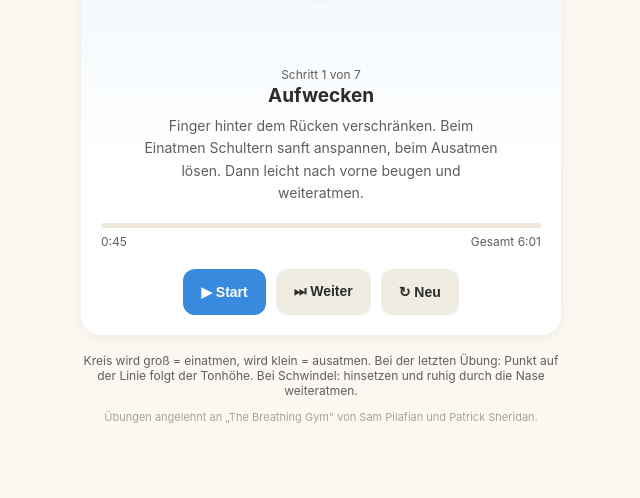
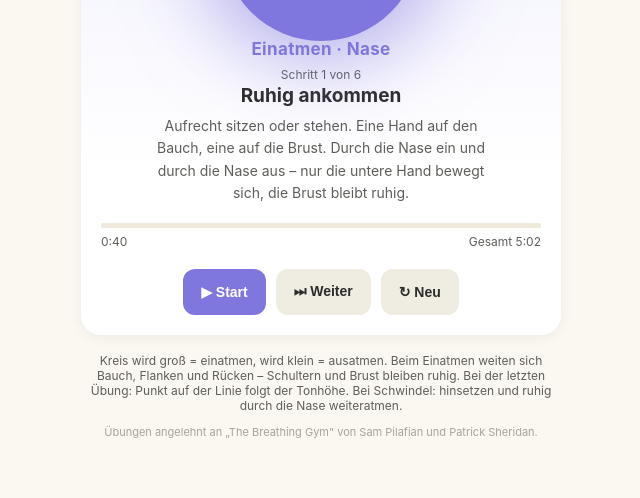
Before and after one commit to jonaswinterhalter-oss/Atem-Routine1, a plain HTML site: page index.html in a window 1280 px wide. Shown: the part 303-801 px from the top of the page, without its empty margins (319-959 px from the left). Drawn offline with Linux system fonts and the light colour scheme.

Commit message:
Update index.html

```diff
--- a/index.html
+++ b/index.html
@@ -144,8 +144,8 @@
         </div>
       </div>
       <p class="phaseWord" id="phaseWord">&nbsp;</p>
-      <p class="counter" id="stepCounter">Schritt 1 von 7</p>
-      <p class="name" id="stepName">Aufwecken</p>
+      <p class="counter" id="stepCounter">Schritt 1 von 6</p>
+      <p class="name" id="stepName">Ruhig ankommen</p>
       <p class="instr" id="stepInstr"></p>
       <div class="prepOverlay" id="prepOverlay">
         <div class="prepIcon" id="prepIcon">⏳</div>
@@ -158,7 +158,7 @@
       </div>
     </div>
     <div class="bar-track"><div class="bar-fill" id="stepFill"></div></div>
-    <div class="times"><span id="stepTimeLeft">0:45</span><span id="totalTime">Gesamt 6:01</span></div>
+    <div class="times"><span id="stepTimeLeft">0:40</span><span id="totalTime">Gesamt 5:02</span></div>
     <div class="controls">
       <button id="playBtn">▶ Start</button>
       <button class="secondary" id="skipBtn">⏭ Weiter</button>
@@ -166,18 +166,17 @@
     </div>
   </div>
 
-  <p class="tip">Kreis wird groß = einatmen, wird klein = ausatmen. Bei der letzten Übung: Punkt auf der Linie folgt der Tonhöhe. Bei Schwindel: hinsetzen und ruhig durch die Nase weiteratmen.</p>
+  <p class="tip">Kreis wird groß = einatmen, wird klein = ausatmen. Beim Einatmen weiten sich Bauch, Flanken und Rücken – Schultern und Brust bleiben ruhig. Bei der letzten Übung: Punkt auf der Linie folgt der Tonhöhe. Bei Schwindel: hinsetzen und ruhig durch die Nase weiteratmen.</p>
   <p class="credit">Übungen angelehnt an „The Breathing Gym" von Sam Pilafian und Patrick Sheridan.</p>
 </div>
 
 <script>
 const steps=[
-{name:"Aufwecken",instr:"Finger hinter dem Rücken verschränken. Beim Einatmen Schultern sanft anspannen, beim Ausatmen lösen. Dann leicht nach vorne beugen und weiteratmen.",dur:45,emoji:"🙆",color:"#378add",tint:"#e6f1fb",mode:"idle"},
-{name:"Spannung loslassen",instr:"Tief einatmen, dann beim Ausatmen laut und locker seufzen. Mehrmals wiederholen.",dur:33,emoji:"💨",color:"#1d9e75",tint:"#e1f5ee",mode:"pacer",inhale:5,exhale:6},
-{name:"Ruhiger Luftstrom",instr:"Arme seitlich hoch beim Einatmen, runter beim Ausatmen. Die Luft fließt die ganze Zeit gleichmäßig, nie gepresst.",dur:84,emoji:"↕️",color:"#639922",tint:"#eaf3de",mode:"pacer",inhale:7,exhale:7},
-{name:"Papierflieger pusten",instr:"Kurz und locker einatmen. Dann die Luft ganz sanft rausströmen lassen – Lippen bleiben locker geöffnet, nicht geschlossen.",dur:66,emoji:"✈️",color:"#ef9f27",tint:"#faeeda",mode:"pacer",inhale:4,exhale:7},
-{name:"Ruhig ankommen",instr:"Normal weiteratmen, durch die Nase ein, durch den Mund aus. Einfach dem Atem folgen, ohne zu zählen.",dur:45,emoji:"🌙",color:"#7f77dd",tint:"#eeedfe",mode:"idle"},
-{name:"Bereit für die Trompete",instr:"Mundstück oder Trompete nehmen. Entspannt einatmen und die Luft sanft rausströmen lassen – Lippen bleiben locker, nicht geschlossen.",dur:30,emoji:"🎺",color:"#d4537e",tint:"#fbeaf0",mode:"idle",preRoll:{text:"Mundstück oder Trompete bereit machen, gleich geht es weiter",icon:"⏳",dur:10}},
+{name:"Ruhig ankommen",instr:"Aufrecht sitzen oder stehen. Eine Hand auf den Bauch, eine auf die Brust. Durch die Nase ein und durch die Nase aus – nur die untere Hand bewegt sich, die Brust bleibt ruhig.",dur:40,emoji:"🌙",color:"#7f77dd",tint:"#eeedfe",mode:"pacer",inhale:4,exhale:6,inWord:"Einatmen · Nase",outWord:"Ausatmen · Nase"},
+{name:"Atem in den Rücken",instr:"Leicht nach vorne beugen, Hände auf die Oberschenkel. Durch die Nase einatmen und spüren, wie sich Rücken und Flanken weiten. Dann die Luft sanft durch den Mund ausströmen lassen.",dur:50,emoji:"↔️",color:"#378add",tint:"#e6f1fb",mode:"pacer",inhale:4,exhale:6,inWord:"Einatmen · Nase",outWord:"Ausatmen · Mund"},
+{name:"Ruhiger Luftstrom",instr:"Aufrecht, Hände seitlich an den Rippen. Durch die Nase einatmen, dann die Luft gleichmäßig und ohne Druck ausströmen lassen – wie durch einen Strohhalm. Die Schultern bleiben unten.",dur:60,emoji:"🌊",color:"#639922",tint:"#eaf3de",mode:"pacer",inhale:6,exhale:6,inWord:"Einatmen · Nase",outWord:"Ausatmen · Mund"},
+{name:"Papierflieger pusten",instr:"Durch die Nase einatmen, Bauch und Flanken weiten sich. Dann die Luft ganz sanft rausströmen lassen – Lippen bleiben locker geöffnet, nicht geschlossen.",dur:66,emoji:"✈️",color:"#ef9f27",tint:"#faeeda",mode:"pacer",inhale:4,exhale:7,inWord:"Einatmen · Nase",outWord:"Ausatmen · Mund"},
+{name:"Bereit fürs Mundstück",instr:"Mundstück nehmen. Entspannt einatmen und die Luft sanft rausströmen lassen – Lippen bleiben locker, nicht geschlossen.",dur:30,emoji:"🌬️",color:"#d4537e",tint:"#fbeaf0",mode:"idle",preRoll:{text:"Mundstück bereit machen, gleich geht es weiter",icon:"⏳",dur:10}},
 {name:"Aufwärmen mit dem Mundstück",instr:"Lasse deinen Ton der Linie folgen.",dur:40,emoji:"🎵",color:"#1f9e9c",tint:"#e3f6f5",mode:"wavefollow"}
 ];
 let cur=0,running=false,mainTimer=null,phase="in",phaseStartAt=0,stepStartAt=0,pausedAt=0,inOverlay=false,overlayTimer=null;
@@ -349,7 +348,7 @@ function loadStep(i){
     circle.style.transform="scale(0.4)";
     phaseStartAt=now();
     goPhase(true,s.color,s.inhale);
-    phaseWord.textContent="Einatmen";
+    phaseWord.textContent=s.inWord||"Einatmen";
   } else if(s.mode==="wavefollow"){
     card.classList.add("wavemode");
     generateWaveSession();
@@ -429,8 +428,8 @@ function tick(){
       // current inhale/exhale has fully finished, even if that runs a little long
       if(stepLeft<=0){advanceStep();return;}
       const col=s.color;
-      if(phase==="in"){phase="out";phaseStartAt=now();goPhase(false,col,s.exhale);phaseWord.textContent="Ausatmen";}
-      else{phase="in";phaseStartAt=now();goPhase(true,col,s.inhale);phaseWord.textContent="Einatmen";}
+      if(phase==="in"){phase="out";phaseStartAt=now();goPhase(false,col,s.exhale);phaseWord.textContent=s.outWord||"Ausatmen";}
+      else{phase="in";phaseStartAt=now();goPhase(true,col,s.inhale);phaseWord.textContent=s.inWord||"Einatmen";}
     }
   } else if(s.mode==="wavefollow"){
     const wp=WF_PHASES[waveSubPhase];
```
